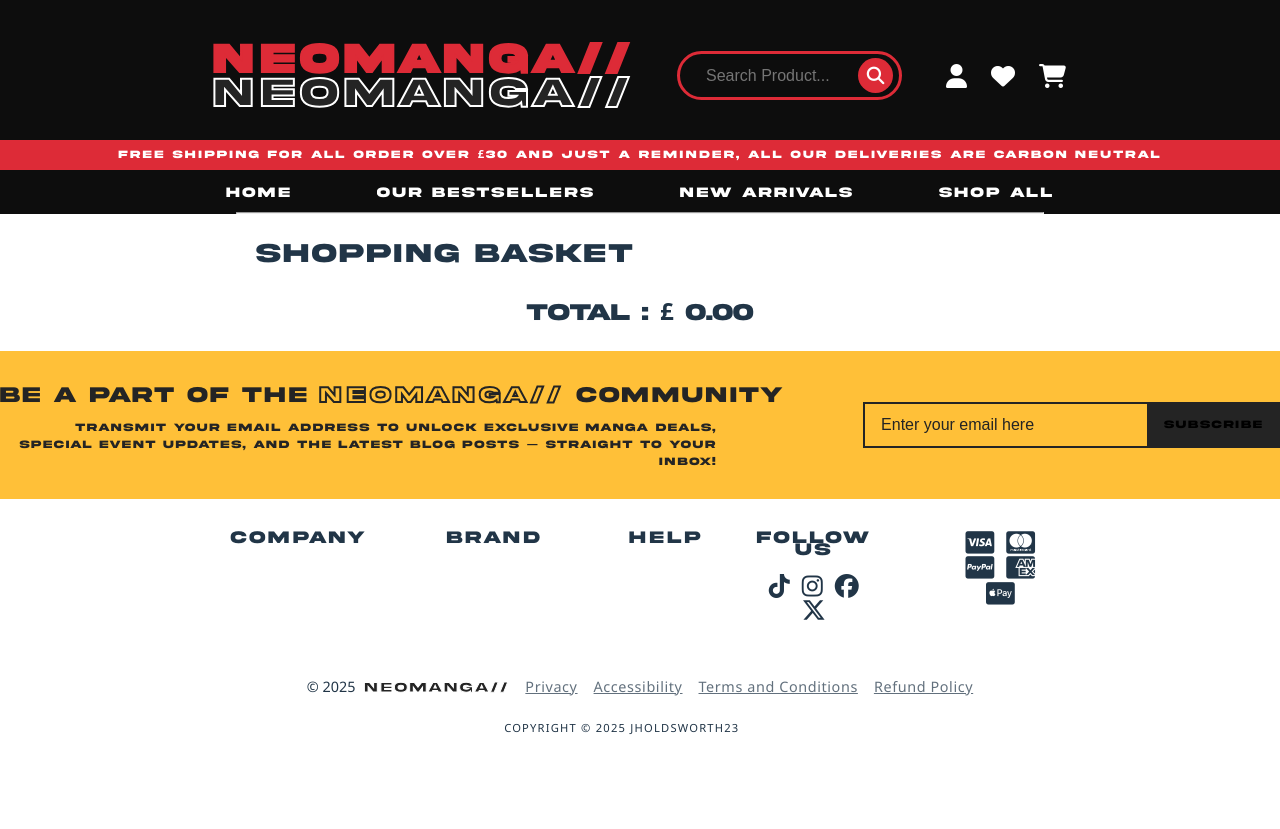
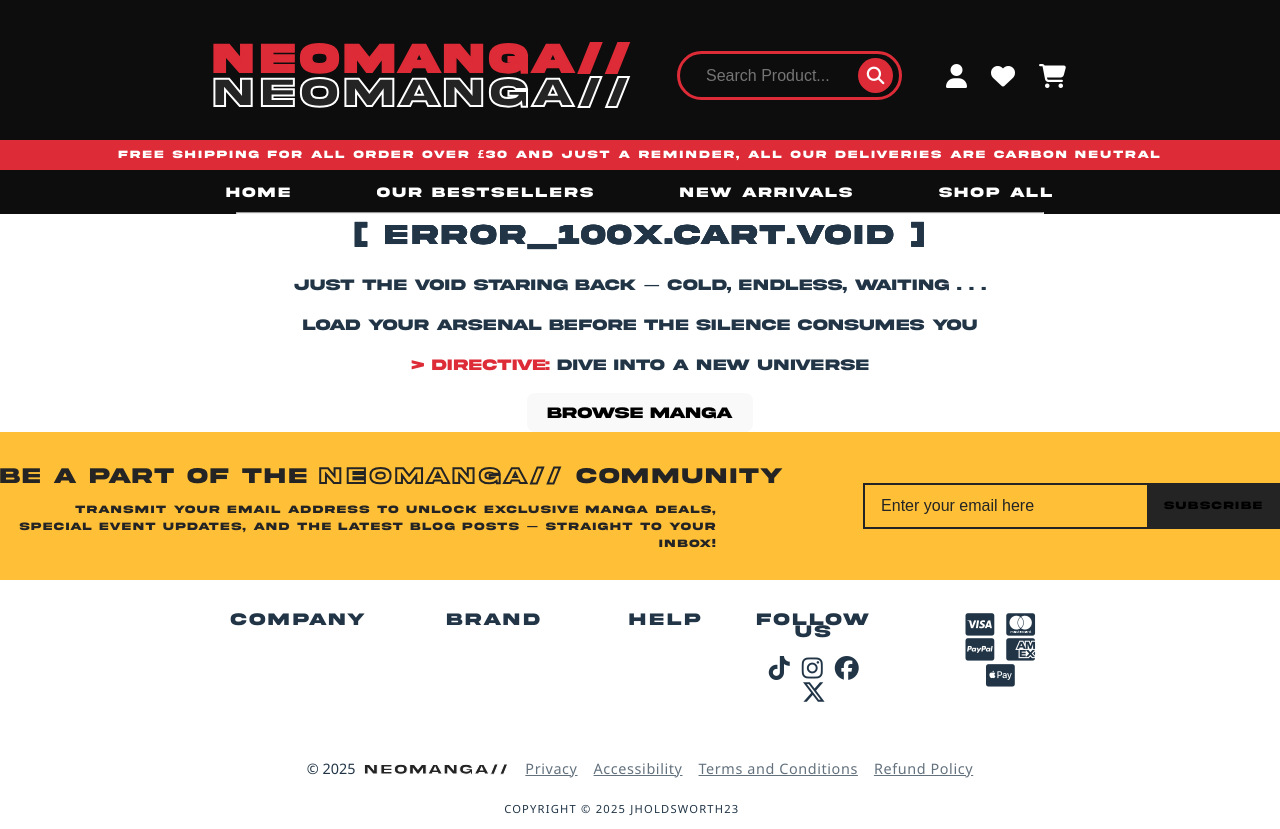
Before and after one commit to jpholdsworth/neomanga, a React (Vite) app: page /cart in a window 1280 px wide. Before the commit the page ends 800 px from the top, so only its background shows below. Built offline with nearby package versions, Linux system fonts and the light colour scheme.

Commit message:
add the checkout price to summarise the total price with discounts and display information when there is no item in the cart

```diff
--- a/src/component/shopping-cart.jsx
+++ b/src/component/shopping-cart.jsx
@@ -2,6 +2,22 @@ import { useState, useEffect } from "react";
 import { useOutletContext } from "react-router-dom";
 import ItemInCart from "./cart-item";
 import "../styles/shopping-cart.css";
+
+function CheckoutPrice({ quantity, grandTotal }) {
+    const totalQuantity = Object.values(quantity).reduce((sum, qty) => sum + qty, 0);
+    const discount = (grandTotal * 0.2).toFixed(2);
+    const shippingFee = grandTotal.toFixed(2) - discount < 25 ? 3.99 : 0;
+
+    return (
+        <>
+            <p>Subtotal : £ {grandTotal.toFixed(2)}</p>
+            { totalQuantity >= 3 && <p>Discount ( 20% OFF )  : £ {discount}</p> }
+            { shippingFee ? <p>Shipping : £ { shippingFee }</p> : <p>Free Shipping</p> }
+            <hr />
+            <p>Total : £ {(grandTotal.toFixed(2) - discount + shippingFee).toFixed(2)} </p>
+        </>
+    )
+}
 
 export default function Cart() {
     const { cart, removeFromCart } = useOutletContext();
@@ -24,8 +40,9 @@ export default function Cart() {
         return total + product.price * quantity;
     }, 0);
 
+    if (cart.length) {
         return (
-        <div>
+            <div className="cart-container">
                 <h1 className="cart-title">Shopping Basket</h1>
                 <div className="items">
                     {cart.map(product => (
@@ -40,8 +57,28 @@ export default function Cart() {
                     ))}
                 </div>
                 <div>
-                <h2>Total : £ {grandTotal.toFixed(2)}</h2>
+                    <CheckoutPrice quantity={quantities} grandTotal={grandTotal} />
                 </div>
             </div>
         );
+    } else {
+        return (
+            <div className="cart-container">
+                <div className="no-item">
+                    <div className="glitch">
+                        <span>[ ERROR_100X.CART.VOID ]</span>
+                        <span>[ ERROR_100X.CART.VOID ]</span>
+                        <span>[ ERROR_100X.CART.VOID ]</span>
+                    </div>
+                    <div className="no-item-text">
+                        <p>Just the void staring back — cold, endless, waiting . . .</p>
+                        <p>Load your arsenal before the silence consumes you</p>
+                        <p><span>&gt; Directive:</span> Dive into a new universe</p>
+
+                    </div>
+                    <button>Browse Manga</button>
+                </div>
+            </div>
+        )
     }
+}
```
Lines whose indentation alone changed are shown as unchanged.
